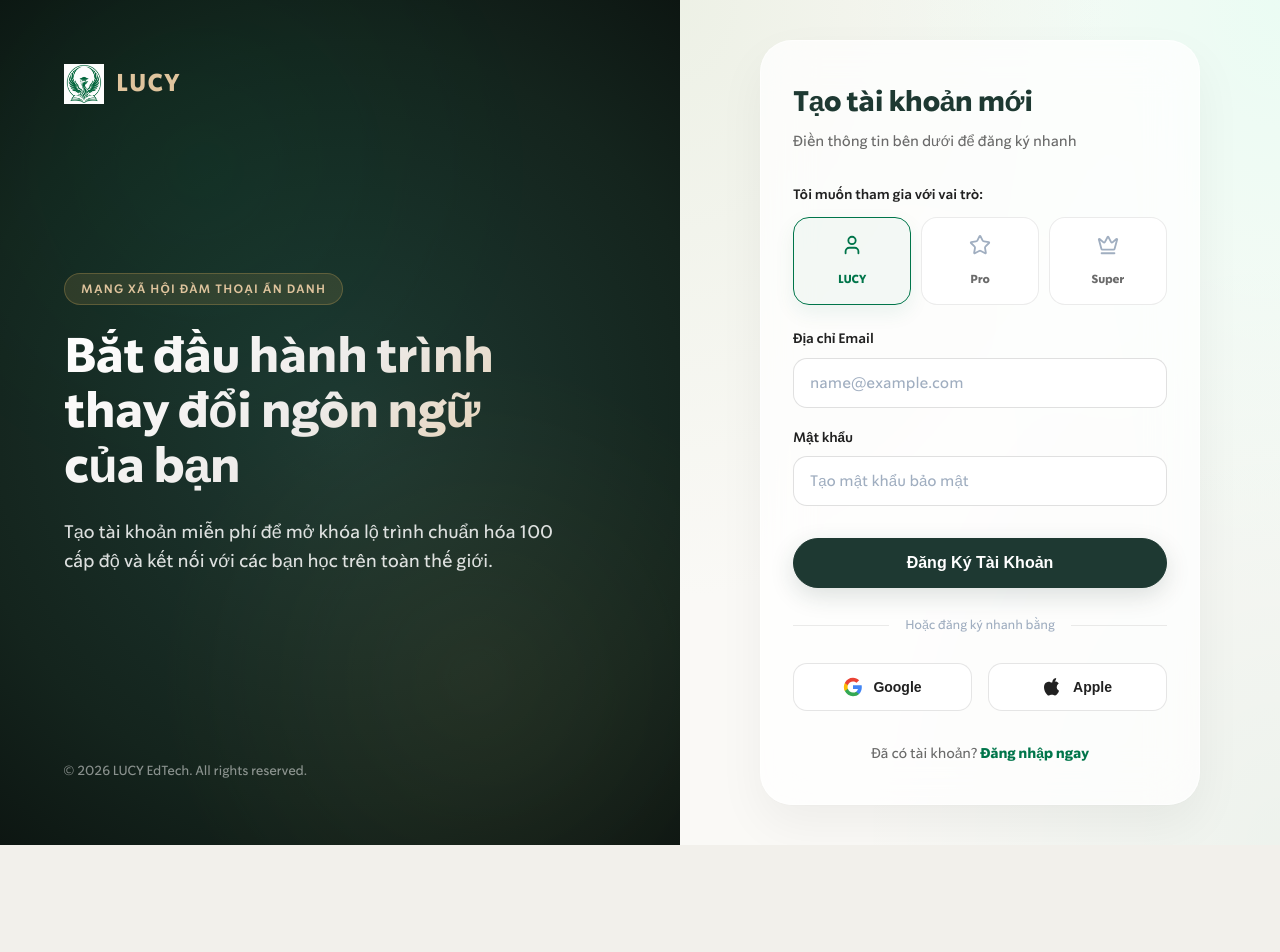
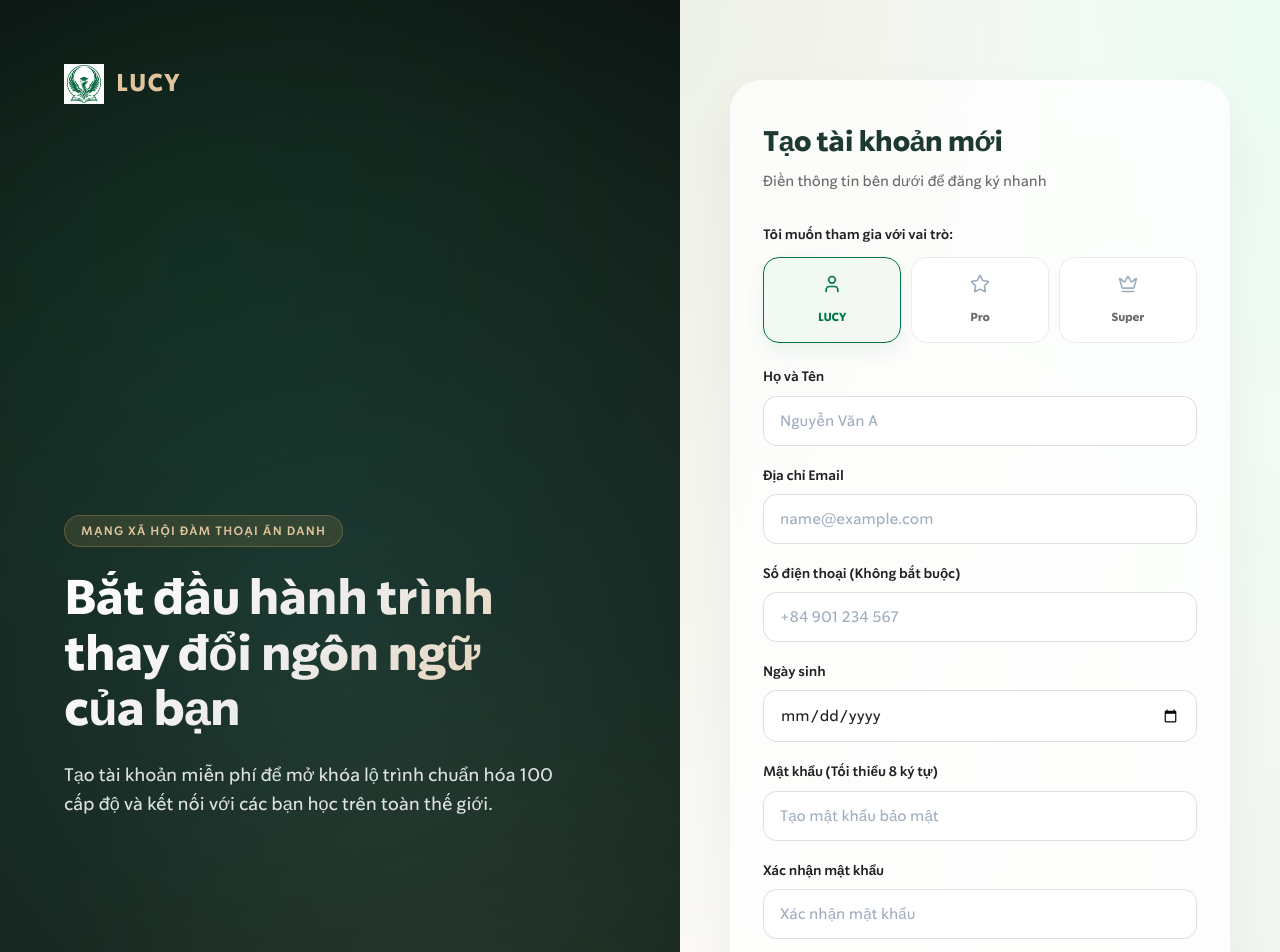
Before and after one commit to SWD392-lisa/lisa-frontend-app, a React (Vite) app: page /register in a window 1280 px wide. Shown: the top 952 px of the page. Before the commit the page ends 845 px from the top, so only its background shows below. Built offline with nearby package versions, Linux system fonts and the light colour scheme; no server answers.

Commit message:
solve conflict

```diff
--- a/src/context/AuthContext.jsx
+++ b/src/context/AuthContext.jsx
@@ -28,8 +28,8 @@ export const AuthProvider = ({ children }) => {
     return data.user;
   };
 
-  const register = async (email, password, accountType) => {
-    await authService.register(email, password, accountType);
+  const register = async (userData) => {
+    return await authService.register(userData);
   };
 
   const logout = () => {
--- a/src/pages/auth/Login.jsx
+++ b/src/pages/auth/Login.jsx
@@ -23,13 +23,19 @@ const AppleIcon = () => (
 export const Login = () => {
   const [email, setEmail] = useState('');
   const [password, setPassword] = useState('');
+  const [error, setError] = useState('');
   const navigate = useNavigate();
   const { login } = useAuth();
 
   const handleLogin = async (e) => {
     e.preventDefault();
-    await login(email, password);
-    navigate('/dashboard');
+    setError('');
+    try {
+      await login(email, password);
+      navigate('/dashboard');
+    } catch (err) {
+      setError(err.message || 'Đăng nhập không thành công. Vui lòng kiểm tra lại tài khoản.');
+    }
   };
 
   return (
@@ -67,6 +73,21 @@ export const Login = () => {
 
           <h2 className="auth-form-title">Chào mừng trở lại</h2>
           <p className="auth-form-subtitle">Đăng nhập tài khoản để tiếp tục hành trình</p>
+
+          {error && (
+            <div style={{
+              backgroundColor: '#fdf2f2',
+              border: '1px solid #fde8e8',
+              color: '#c81e1e',
+              padding: '12px 16px',
+              borderRadius: '12px',
+              fontSize: '1.4rem',
+              marginBottom: '20px',
+              fontWeight: 500
+            }}>
+              {error}
+            </div>
+          )}
 
           <form onSubmit={handleLogin}>
             <div className="input-group-premium">
--- a/src/pages/auth/Register.jsx
+++ b/src/pages/auth/Register.jsx
@@ -28,17 +28,45 @@ const roleOptions = [
 ];
 
 export const Register = () => {
+  const [fullName, setFullName] = useState('');
   const [email, setEmail] = useState('');
+  const [phoneNumber, setPhoneNumber] = useState('');
+  const [birthday, setBirthday] = useState('');
   const [password, setPassword] = useState('');
+  const [confirmPassword, setConfirmPassword] = useState('');
   const [accountType, setAccountType] = useState('LUCY');
+  const [error, setError] = useState('');
   const navigate = useNavigate();
   const { register, login } = useAuth();
 
   const handleRegister = async (e) => {
     e.preventDefault();
-    await register(email, password, accountType);
-    await login(email, password); // Auto login after register
-    navigate('/dashboard');
+    setError('');
+
+    if (password !== confirmPassword) {
+      setError('Mật khẩu và xác nhận mật khẩu không khớp.');
+      return;
+    }
+
+    try {
+      const userData = {
+        fullName,
+        email,
+        password,
+        confirmPassword,
+        birthday,
+        phoneNumber: phoneNumber || null
+      };
+      await register(userData);
+      await login(email, password); // Auto login after register
+      navigate('/dashboard');
+    } catch (err) {
+      if (err.errors && Array.isArray(err.errors)) {
+        setError(err.errors.join(' • '));
+      } else {
+        setError(err.message || 'Đăng ký không thành công. Vui lòng kiểm tra lại thông tin.');
+      }
+    }
   };
 
   return (
@@ -68,7 +96,7 @@ export const Register = () => {
       <div className="auth-form-pane">
         <div className="form-pane-mesh-bg"></div>
 
-        <div className="premium-auth-card">
+        <div className="premium-auth-card" style={{ maxWidth: '500px', margin: '40px 0' }}>
           {/* Mobile Logo Header */}
           <Link to="/">
             <img src={logoPhoenix} alt="LUCY Logo" className="form-pane-logo-mobile" />
@@ -77,9 +105,25 @@ export const Register = () => {
           <h2 className="auth-form-title">Tạo tài khoản mới</h2>
           <p className="auth-form-subtitle">Điền thông tin bên dưới để đăng ký nhanh</p>
 
+          {error && (
+            <div style={{
+              backgroundColor: '#fdf2f2',
+              border: '1px solid #fde8e8',
+              color: '#c81e1e',
+              padding: '12px 16px',
+              borderRadius: '12px',
+              fontSize: '1.4rem',
+              marginBottom: '20px',
+              fontWeight: 500,
+              lineHeight: 1.4
+            }}>
+              {error}
+            </div>
+          )}
+
           <form onSubmit={handleRegister}>
 
-            {/* Role selection */}
+            {/* Role selection (Mock/UX visual) */}
             <div className="role-select-box">
               <p className="role-select-box-label">Tôi muốn tham gia với vai trò:</p>
               <div className="role-cards-row">
@@ -94,13 +138,26 @@ export const Register = () => {
                       onClick={() => setAccountType(role.id)}
                     >
                       <div className="role-premium-icon">
-                        <Icon size={22} />
+                        <Icon size={20} />
                       </div>
                       <span className="role-premium-card-text">{role.id}</span>
                     </div>
                   );
                 })}
               </div>
+            </div>
+
+            <div className="input-group-premium">
+              <label htmlFor="fullName">Họ và Tên</label>
+              <input
+                type="text"
+                id="fullName"
+                placeholder="Nguyễn Văn A"
+                value={fullName}
+                onChange={e => setFullName(e.target.value)}
+                className="input-premium"
+                required
+              />
             </div>
 
             <div className="input-group-premium">
@@ -117,7 +174,31 @@ export const Register = () => {
             </div>
 
             <div className="input-group-premium">
-              <label htmlFor="password">Mật khẩu</label>
+              <label htmlFor="phoneNumber">Số điện thoại (Không bắt buộc)</label>
+              <input
+                type="tel"
+                id="phoneNumber"
+                placeholder="+84 901 234 567"
+                value={phoneNumber}
+                onChange={e => setPhoneNumber(e.target.value)}
+                className="input-premium"
+              />
+            </div>
+
+            <div className="input-group-premium">
+              <label htmlFor="birthday">Ngày sinh</label>
+              <input
+                type="date"
+                id="birthday"
+                value={birthday}
+                onChange={e => setBirthday(e.target.value)}
+                className="input-premium"
+                required
+              />
+            </div>
+
+            <div className="input-group-premium">
+              <label htmlFor="password">Mật khẩu (Tối thiểu 8 ký tự)</label>
               <input
                 type="password"
                 id="password"
@@ -129,7 +210,20 @@ export const Register = () => {
               />
             </div>
 
-            <button type="submit" className="submit-btn-premium">
+            <div className="input-group-premium">
+              <label htmlFor="confirmPassword">Xác nhận mật khẩu</label>
+              <input
+                type="password"
+                id="confirmPassword"
+                placeholder="Xác nhận mật khẩu"
+                value={confirmPassword}
+                onChange={e => setConfirmPassword(e.target.value)}
+                className="input-premium"
+                required
+              />
+            </div>
+
+            <button type="submit" className="submit-btn-premium" style={{ marginTop: '24px' }}>
               Đăng Ký Tài Khoản
             </button>
           </form>
--- a/src/services/authService.js
+++ b/src/services/authService.js
@@ -1,28 +1,61 @@
-import { mockUser } from './mockData';
-
-// TODO: Replace with actual API calls
-// const API_URL = '/api/auth';
+const API_BASE_URL = import.meta.env.VITE_API_BASE_URL || 'http://localhost:5149';
+const API_URL = `${API_BASE_URL}/api/Auth`;
 
 export const authService = {
   login: async (email, password) => {
-    // return fetch(`${API_URL}/login`, { ... })
-    return new Promise((resolve) => {
-      setTimeout(() => {
-        resolve({
-          access_token: 'mock_token',
-          account_type: mockUser.account_type,
-          user: mockUser
-        });
-      }, 500);
+    const response = await fetch(`${API_URL}/login`, {
+      method: 'POST',
+      headers: { 'Content-Type': 'application/json' },
+      body: JSON.stringify({ email, password }),
+      credentials: 'include' // Include if backend sets HttpOnly cookies
     });
+    if (!response.ok) {
+      const errorData = await response.json().catch(() => ({}));
+      throw new Error(errorData.message || 'Login failed');
+    }
+    return response.json();
   },
 
-  register: async (email, password, account_type) => {
-    // return fetch(`${API_URL}/register`, { ... })
-    return new Promise((resolve) => {
-      setTimeout(() => {
-        resolve({ success: true });
-      }, 500);
+  register: async (userData) => {
+    // userData expects: fullName, email, password, confirmPassword, birthday, phoneNumber
+    const response = await fetch(`${API_URL}/register`, {
+      method: 'POST',
+      headers: { 'Content-Type': 'application/json' },
+      body: JSON.stringify(userData)
     });
+    if (!response.ok) {
+      const errorData = await response.json().catch(() => ({}));
+      if (response.status === 422 || response.status === 400) {
+        throw errorData; // Return the full validation result object
+      }
+      throw new Error(errorData.message || 'Registration failed');
+    }
+    return response.json();
+  },
+
+  logout: async (refreshToken = null) => {
+    const response = await fetch(`${API_URL}/logout`, {
+      method: 'POST',
+      headers: { 'Content-Type': 'application/json' },
+      body: JSON.stringify({ refreshToken }),
+      credentials: 'include' // To clear HttpOnly cookie
+    });
+    if (!response.ok) {
+      throw new Error('Logout failed');
+    }
+    return response.json();
+  },
+
+  refreshToken: async (refreshToken = null) => {
+    const response = await fetch(`${API_URL}/refresh-token`, {
+      method: 'POST',
+      headers: { 'Content-Type': 'application/json' },
+      body: JSON.stringify({ refreshToken }),
+      credentials: 'include' // To send HttpOnly cookie
+    });
+    if (!response.ok) {
+      throw new Error('Refresh token failed');
+    }
+    return response.json();
   }
 };
```
